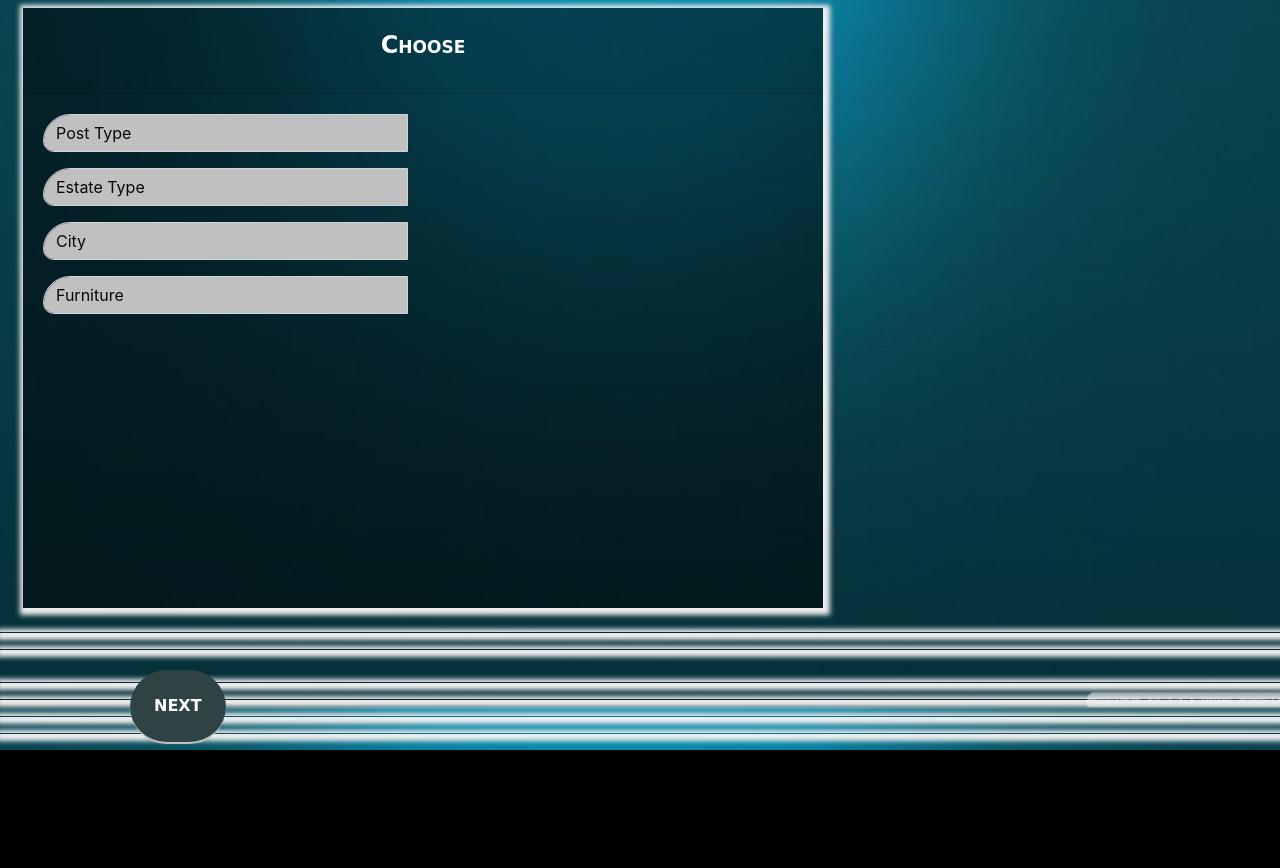
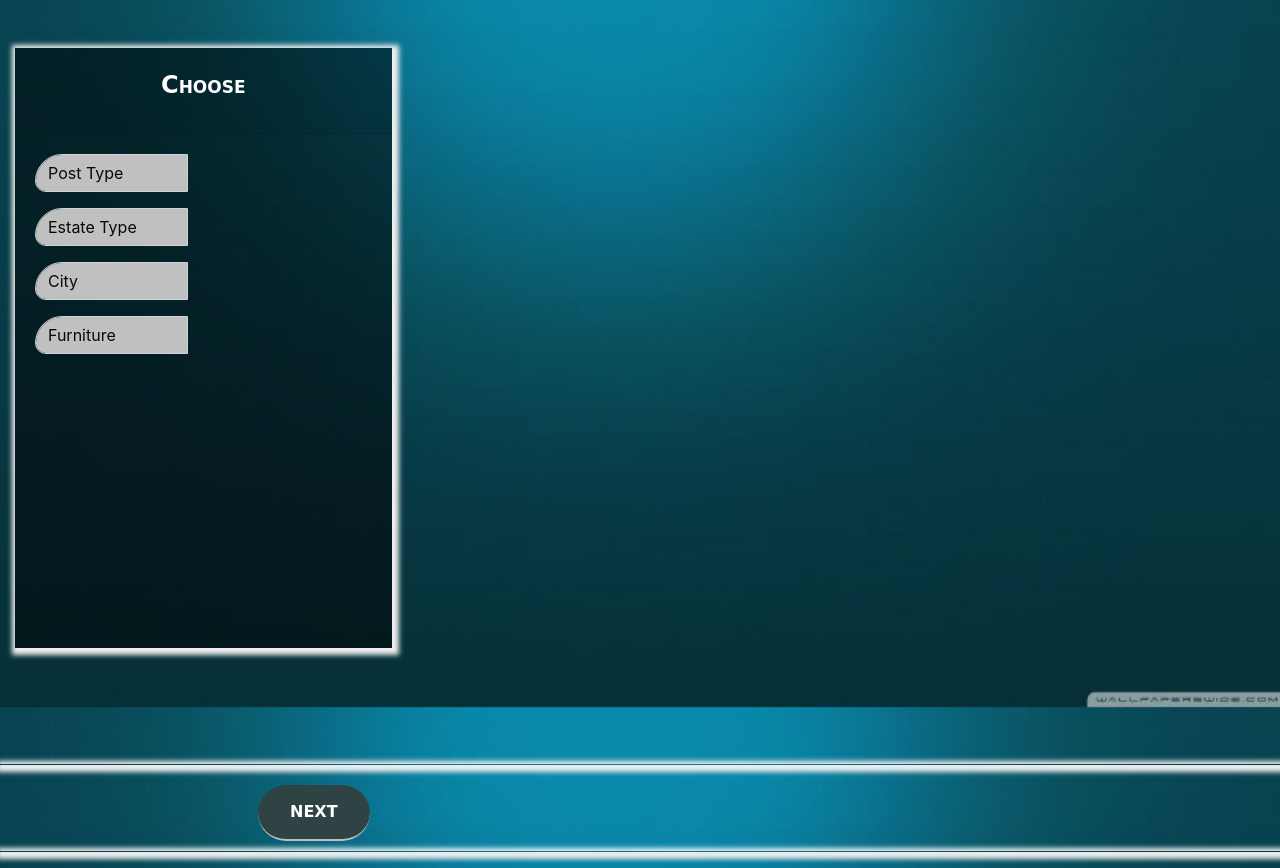
Before and after one commit to egesaray/RealEstateListingSite, a Django app: template main/templates/main/createpost.html in a window 1280 px wide. Shown: the part 93-961 px from the top of the page. Before the commit the page ends 843 px from the top, so only its background shows below. Run offline with Django 3.2, Linux system fonts and the light colour scheme; the template is opened without the code that fills it: most values are stand-ins (such as "Sample title", 1, 10 or a date in 2020); form fields are guessed from the names that the template uses; some libraries are stand-ins or nearby versions.

Commit message:
finalcreatepost css
css

```diff
--- a/main/templates/main/createpost.html
+++ b/main/templates/main/createpost.html
@@ -20,6 +20,12 @@
     <style>
     .bdy{
     box-shadow: 2px 2px 5px 5px #eee;
+    }
+    .bdyn{
+    clear: both;
+    border: 1px solid transparent;
+    height: 0px;
+
     }
 
     .txt {
@@ -52,13 +58,13 @@
 
         .rightb{
            position: absolute;
-            left : 10%;
+            left : 20%;
 
 
         }
         .leftb{
             position: absolute;
-            left : 2%;
+            left : 8%;
 
         }
         .leftb:active{
@@ -246,12 +252,14 @@
 </head>
 
 <body>
-
+    <br>
+    <br>
 <div class="container-md">
 
     <form method="post" enctype="multipart/form-data" onsubmit="return dogrula()" id="create_post_form">
-        <div class="d-flex flex-row">
-        <div class="p-2" id="step1" >
+
+        <div class="row align-items-start">
+        <div class="col-md-4" id="step1" >
             <div class=" container">
                 <div class="d-flex justify-content-center h-100">
                     <div class="cardR">
@@ -305,7 +313,7 @@
                 </div>
             </div>
         </div>
-        <div class="p-2" id="step2" >
+        <div class="col-md-4" id="step2" >
             <div class="container">
                 <div class="d-flex justify-content-center h-100">
                     <div class="cardR">
@@ -386,7 +394,7 @@
                 </div>
                 </div>
         </div>
-        <div class="p-2" id="step3" >
+        <div class="col-md-4" id="step3" >
      <div class="container">
     <div class="d-flex justify-content-center h-100">
         <div class="cardR">
@@ -428,20 +436,25 @@
 
     </div>
         </div>
+           <hr class="bdyn">
         <button id="publish" class="custom_button bottomb txt" type="submit" >Publish</button>
+
     </form>
-      <hr class="bdy">
+     <br>
+    <br>
+   <hr class="bdyn">
      <hr class="bdy">
      <div class="d-flex flex-row">
-        <button id="next1" class="custom_button p-4 rightb txt" onclick="step2()" >NEXT</button>
-        <button id="next2" class="custom_button p-4 rightb txt" onclick="step3()" >NEXT</button>
-        <button id="back1" class="custom_button p-4 leftb txt" onclick="step1()" >Back</button>
-        <button id="back2" class="custom_button p-4  leftb txt" onclick="step2()" >Back</button>
+        <button id="next1" class="custom_button p rightb txt" onclick="step2()" >NEXT</button>
+        <button id="next2" class="custom_button p rightb txt" onclick="step3()" >NEXT</button>
+        <button id="back1" class="custom_button p leftb txt" onclick="step1()" >BACK</button>
+        <button id="back2" class="custom_button p  leftb txt" onclick="step2()" >BACK</button>
      </div>
-    <hr class="bdy">
-    <hr class="bdy">
-    <hr class="bdy">
-    <hr class="bdy">
+
+    <hr class="bdyn">
+    <hr class="bdyn">
+     <hr class="bdyn">
+     <hr class="bdy">
 
 
 </div>
```
Also changed, not shown: db.sqlite3, static/images/Turkey.png (added), static/images/Turkey_YlEfeql.png (added), static/images/Turkey_uvoneTF.png (added).
